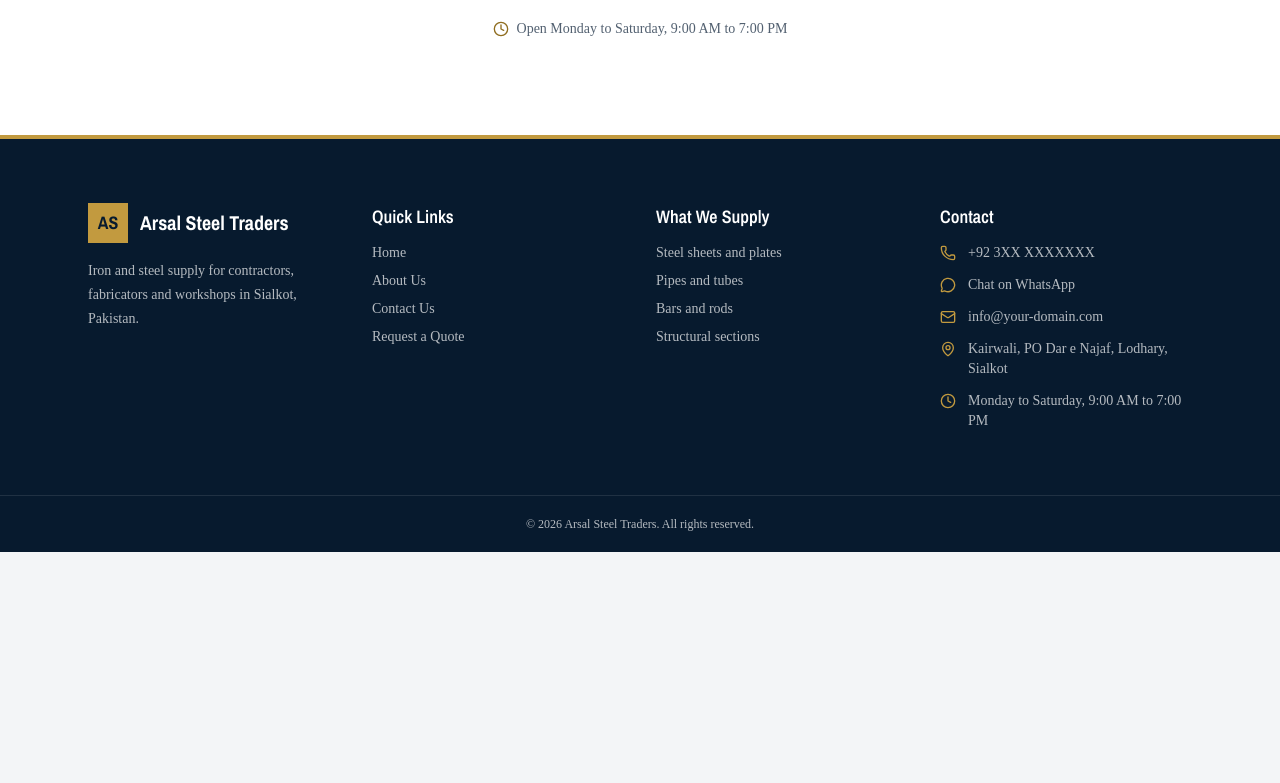
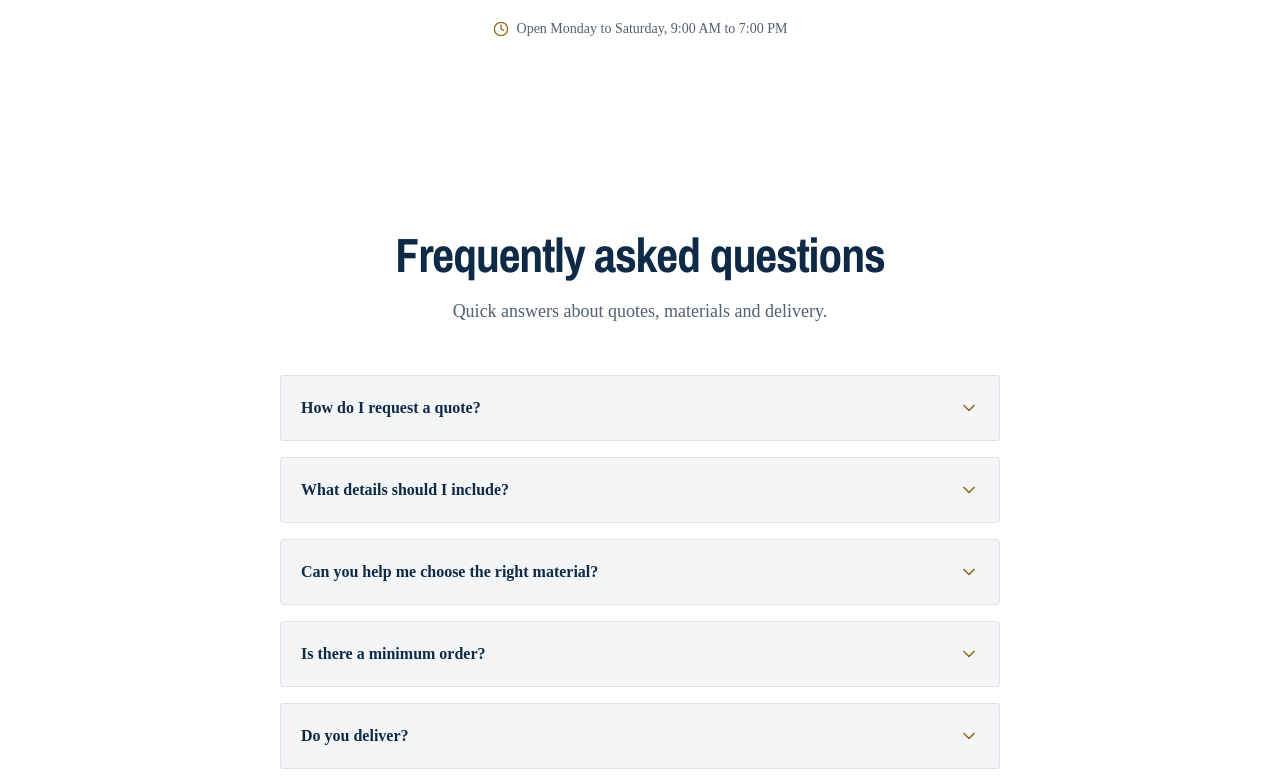
Before and after one commit to asadlatif316/Steel-Trades-Website, a Next.js app: page /contact in a window 1280 px wide. Shown: the part 1560-2343 px from the top of the page. Before the commit the page ends 2112 px from the top, so only its background shows below. Built offline with nearby package versions, Linux system fonts and the light colour scheme.

Commit message:
feat: added FAQ section

```diff
--- a/app/components/ContactList.js
+++ b/app/components/ContactList.js
@@ -10,7 +10,7 @@ function ContactCard({ icon: Icon, label, value, href, external }) {
           <Icon className='size-7' aria-hidden='true' />
         </span>
         <p className='mt-4 text-xs text-ink-muted'>{label}</p>
-        <p className='mt-1 text-base font-medium break-words text-navy'>
+        <p className='mt-1 text-base font-medium wrap-break-word text-navy'>
           {value}
         </p>
       </CardContent>
--- a/app/contact/page.js
+++ b/app/contact/page.js
@@ -1,4 +1,4 @@
-import { ContactSection, PageBanner } from '../components';
+import { ContactSection, FAQ, PageBanner } from '../components';
 
 export const metadata = { title: 'Contact Us' };
 
@@ -13,6 +13,7 @@ export default function Contact() {
         imageAlt='Steel stock at Arsal Steel Traders'
       />
       <ContactSection />
+      <FAQ />
     </main>
   );
 }
```
